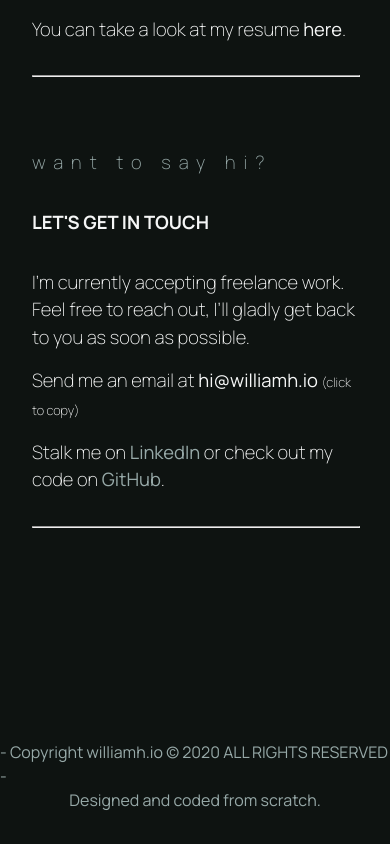
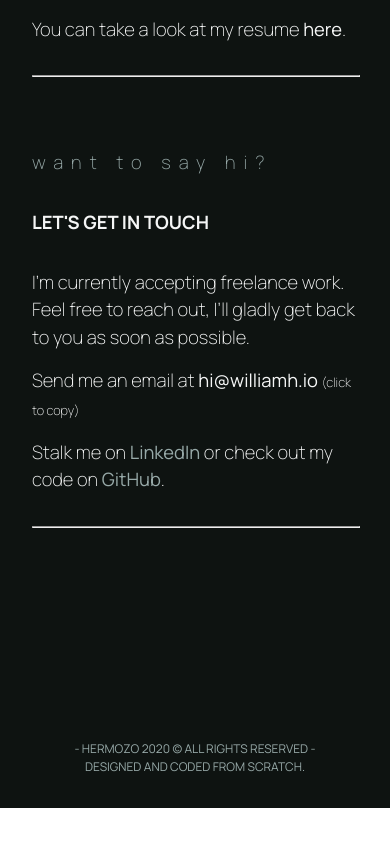
Before and after one commit to williamhzo/williamh.io, a React (Create React App) app: page / in a window 390 px wide. Shown: the part 1629-2473 px from the top of the page. After the commit the page ends 2437 px from the top, so only its background shows below. Built offline with nearby package versions, Linux system fonts and the light colour scheme.

Commit message:
fix responsiveness

```diff
--- a/src/Views/Footer.jsx
+++ b/src/Views/Footer.jsx
@@ -4,7 +4,7 @@ const Footer = () => {
   return (
     <footer className="footer">
       <p className="footer__credits">
-        - Copyright williamh.io © 2020 ALL RIGHTS RESERVED -
+        - Hermozo 2020 © ALL RIGHTS RESERVED -
       </p>
       <p className="footer__credits">Designed and coded from scratch.</p>
     </footer>
--- a/src/styles/Footer.scss
+++ b/src/styles/Footer.scss
@@ -9,5 +9,14 @@
   &__credits {
     font-size: 1rem;
     color: $secondary-color;
+    text-transform: uppercase;
   }
 }
+
+@media (max-width: 768px) {
+  .footer {
+    &__credits {
+      font-size: 0.75rem;
+    }
+  }
+}
```
